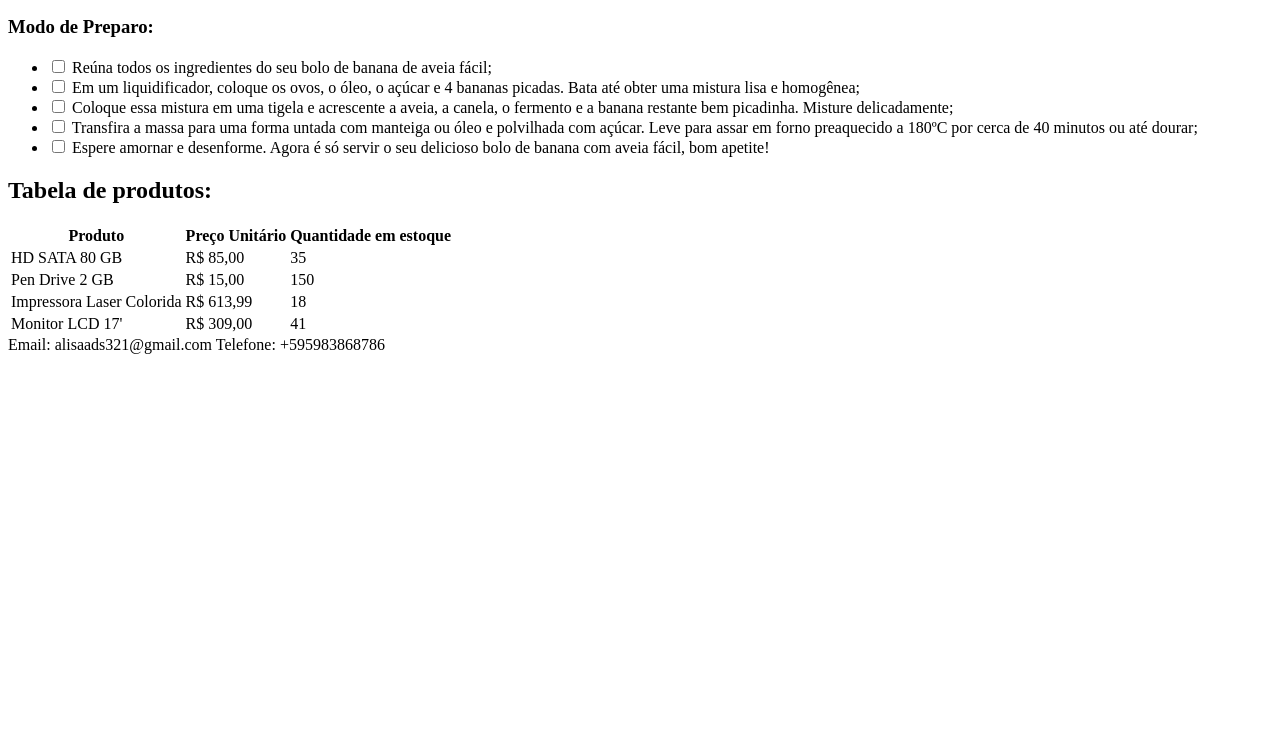
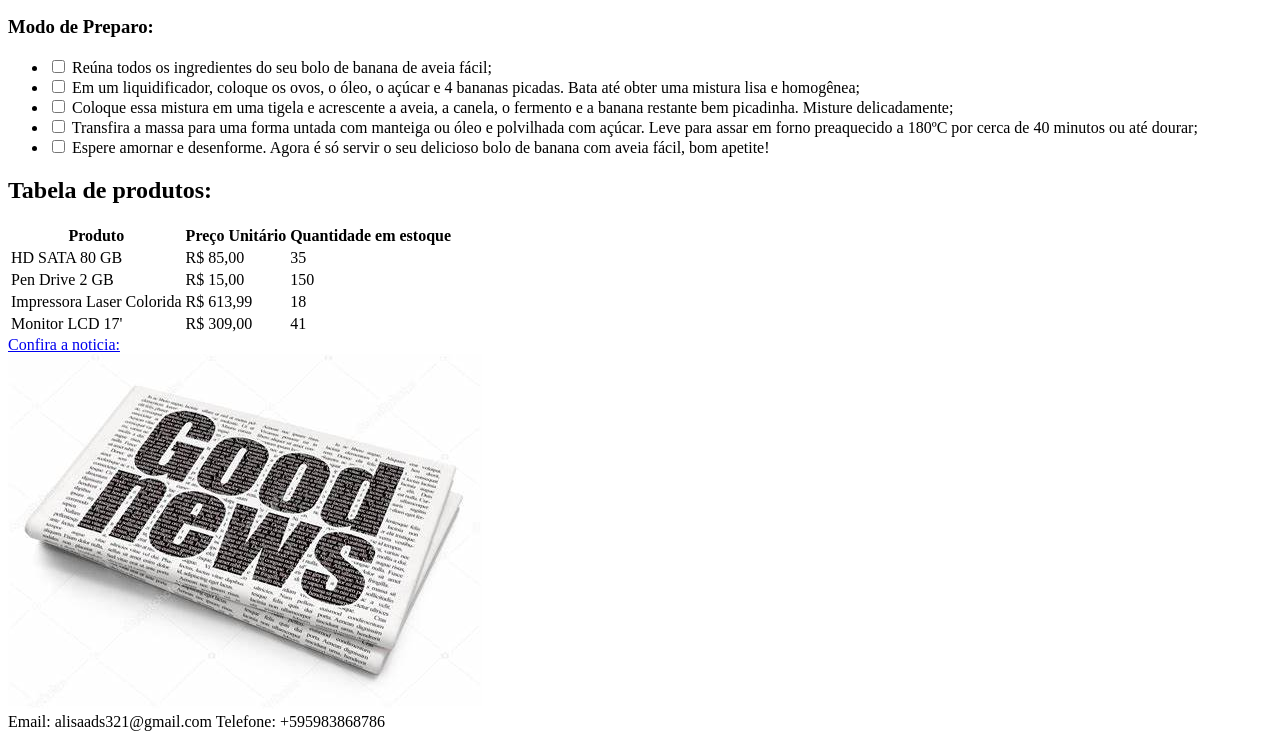
Before and after one commit to AliSSaad/DesafioCoder, a plain HTML site: page index.html in a window 1280 px wide. Shown: the part 364-1103 px from the top of the page. Before the commit the page ends 800 px from the top, so only its background shows below. Drawn offline with Linux system fonts and the light colour scheme.

Commit message:
Adicionada a noticia e o link

```diff
--- a/index.html
+++ b/index.html
@@ -93,7 +93,9 @@
         </table>
         <article>
             <nav>
-
+                <a href="https://noticias.uol.com.br/">
+                    Confira a noticia: <br>
+                    <img src="goodnews_image.jpg"></a>
             </nav>
         </article>
     </section>
```
Also changed, not shown: goodnews_image.jpg (added).
